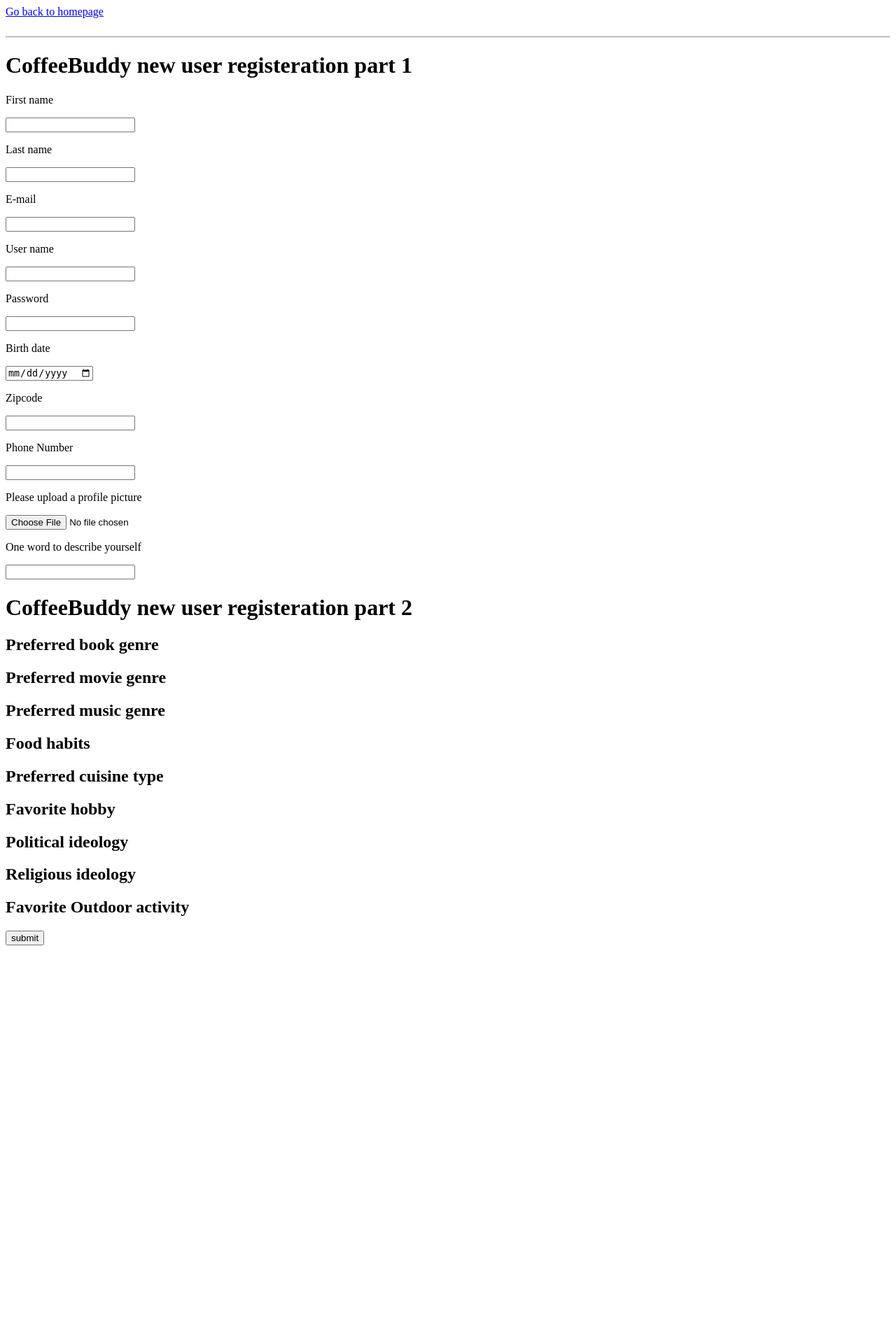
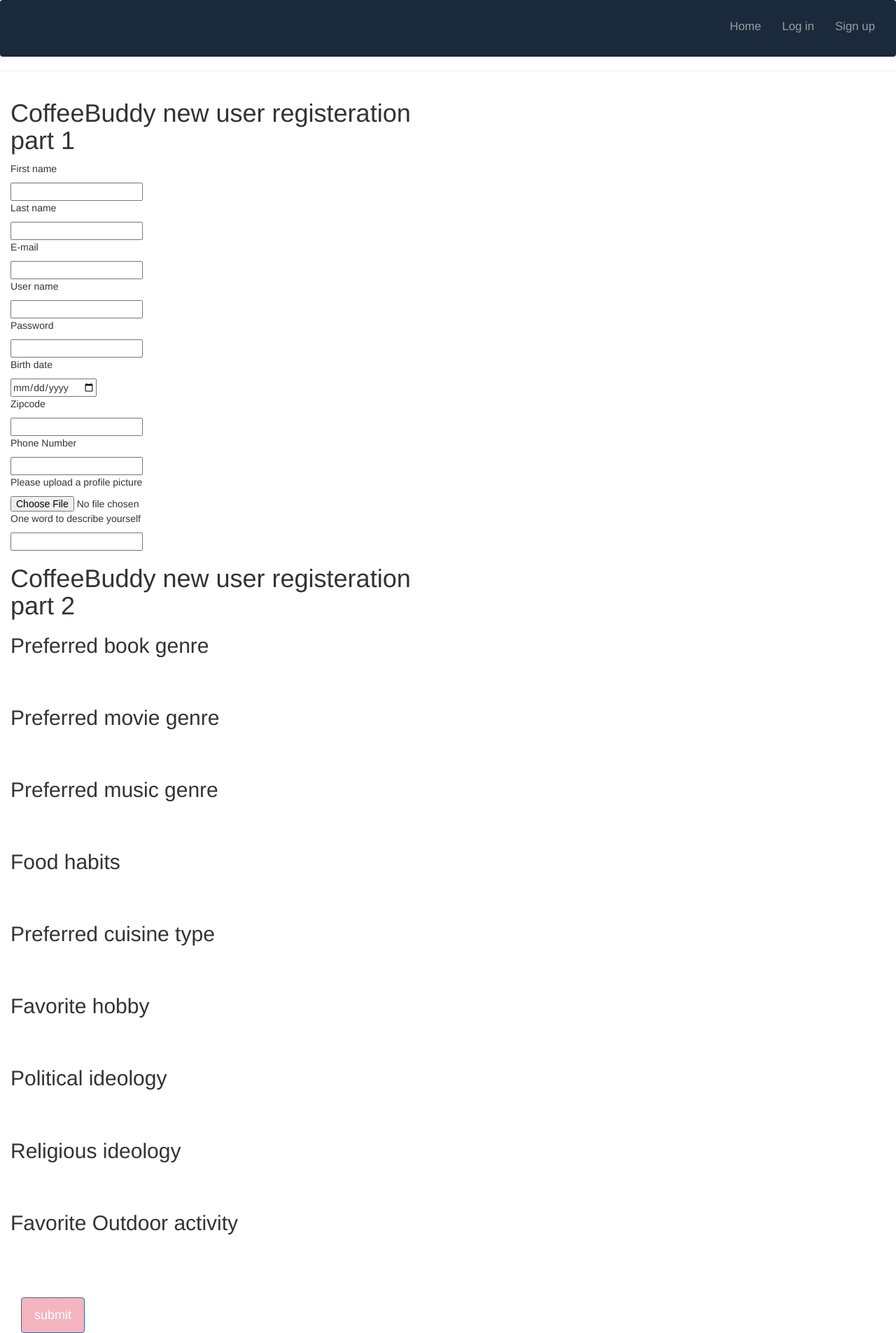
Before and after one commit to priyankaparikh/Coffeebuddy, a Flask app: page /register in a window 1280 px wide. Shown: the whole page at 70% size. Before the commit the page ends 1351 px from the top, so only its background shows below. Run offline with Flask 2, Linux system fonts and the light colour scheme; data that the repository does not hold is empty; parts of the project's set-up code (start-up, migrations or seed data) failed here and were passed over; some libraries are stand-ins or nearby versions.

Commit message:
added some styling

```diff
--- a/queries.py
+++ b/queries.py
@@ -20,7 +20,7 @@ def login_req(f):
     def decorated_function(*args, **kwargs):
         if session.get("user_id") is None:
             flash("Please log in or register.")
-            return redirect("/homepage.html")
+            return redirect("/")
         return f(*args, **kwargs)
     return decorated_function
 
@@ -35,8 +35,9 @@ def get_user_id(input_email):
     user = User.query.filter(User.email == '{}'.format(input_email)).all()
 
     # at this point our user looks something like this :
-    #[<user_id=489, email=LeahChavez@gmail.com, user_name=LhCv, password=bZ@KRW@k+4,
-    #date_of_birth=1983-04-29, zipcode=24568, phone=+96(5)2036281580>]
+    #[<user_id=489, email=LeahChavez@gmail.com, user_name=LhCv,
+    # password=bZ@KRW@k+4, #date_of_birth=1983-04-29,
+    #zipcode=24568, phone=+96(5)2036281580>]
 
     user_id = user[0].user_id
 
--- a/server.py
+++ b/server.py
@@ -10,6 +10,7 @@ from models import *
 from queries import *
 from matchmaker import *
 from yelper import filter_response
+import datetime
 
 app = Flask(__name__)
 app.config['UPLOAD_FOLDER'] = 'static/user_profile_pictures'
@@ -24,9 +25,20 @@ app.jinja_env.undefined = StrictUndefined
 
 @app.route('/')
 def index():
-    """Homepage."""
+    """ This route
+    - works as an index with links to every page
+    """
 
-    return render_template('homepage.html')
+    return render_template('index.html')
+
+@app.route('/homepage')
+def show_home_page():
+    """ This route
+    - shows the homepage with links for login and registration
+    """
+
+    return render_template("homepage.html")
+
 
 @app.route('/login', methods=["GET"])
 def login_input():
@@ -54,7 +66,8 @@ def check_login():
 
 @app.route('/register', methods=["GET"])
 def register_form():
-    """For user to register with email"""
+    """This route
+    - Checks theFor user to register with email"""
 
     all_interests = [all_book_genres(), all_movie_genres(),
                      all_music_genres(), all_food_habits(),
@@ -68,7 +81,9 @@ def register_form():
 
 @app.route('/register', methods=["POST"])
 def register_process():
-    """Get user registration and redirect to user_interests"""
+    """This route
+    - Gets a new user to register to the db cb
+    """
 
     fname = request.form.get('fname')
     fname = fname.capitalize()
@@ -153,10 +168,10 @@ def show_profile():
 @app.route('/plan_trip', methods=["GET"])
 @login_req
 def show_map():
-    """Show a map with coffeeshops
-    Putting in time constraints for the user input via
-    HTML so that every input is a valid input """
-
+    """This route
+    - Uses the pincode from the session to render a map
+    - Shows a map with coffeeshops
+    """
 
     return render_template("/plan_trip.html")
 
@@ -164,7 +179,10 @@ def show_map():
 @app.route('/plan_trip', methods=["POST"])
 @login_req
 def plan_trip():
-    """get trip time, pincode"""
+    """This route
+    - gets the trip time from the user who is logged in
+    - gets the trip pincode from the user
+    """
 
     query_time = request.form.get('triptime')
     query_pin_code = request.form.get('pincode')
@@ -173,12 +191,10 @@ def plan_trip():
 
     #add user query to the db
 
-    trip =  PendingMatch(
-                    user_id=user_id,
-                    query_pin_code=query_pin_code,
-                    query_time=query_time,
-                    pending=True
-                    )
+    trip =  PendingMatch(user_id=user_id,
+                        query_pin_code=query_pin_code,
+                        query_time=query_time,
+                        pending=True)
 
     db.session.add(trip)
     db.session.commit()
@@ -193,9 +209,9 @@ def plan_trip():
 @app.route('/show_matches',methods=['GET'])
 @login_req
 def show_potenital_matches():
-    """ This function
+    """ This route
         - accesses the session for a user_id and query_pin_code
-        - accesses the mathcmaker module for making matches
+        - accesses the matchmaker module for making matches
         -
     """
     # gets the user_id from the session
@@ -230,7 +246,9 @@ def show_potenital_matches():
 
         match_info.append((matched_username, match_percent, matched_user_id))
 
-    # match info is a list of tuples [(username, match_percent, matched_user_id)]
+    # match info is a list of tuples [(username,
+    #                               match_percent,
+    #                               matched_user_id)]
     return render_template('show_matches.html',
                                 user_name=user_name,
                                 user_info=user_info,
@@ -240,14 +258,40 @@ def show_potenital_matches():
 @app.route('/show_matches',methods=["POST"])
 @login_req
 def update_potenital_matches():
-    """ This function
+    """ This route
         - Gets the user input for a confirm match
         - Updates the user input for a match to the db
     """
 
-    matched_user_id = request.form.get("user_match")
-    print matched_user_id
-    return "Hi"
+    matched = request.form.get("user_match")
+    user_id_1 = session['user_id']
+    match_date = datetime.datetime.now()
+    query_pincode = session['query_pincode']
+
+    match = UserMatch(user_id_1=user_id_1,
+                    user_id_2=matched,
+                    match_date=match_date,
+                    user_2_status=bool("False"),
+                    query_pincode=query_pincode)
+
+    db.session.add(match)
+    db.session.commit()
+
+    return redirect()
+
+
+@app.route('/show_match_details', methods=["GET"])
+@login_req
+def show_match_details():
+    """ This function
+        - displays the final match of user's choice
+        - shows all the common interests to the user
+        - gives the user a chance to message the match
+        - gives the user a chance to choose a coffee shop
+    """
+
+
+    pass
 
 @app.route('/show_map', methods=["GET"])
 @login_req
@@ -273,19 +317,28 @@ def melon_info():
     # passes the json to the caller
     return jsonify(reccomendations)
 
+
+@app.route('/logout')
+def log_out_user():
+    """ This function
+        -empties the session to make sure that the user is logged out
+    """
+
+    session["user_id"] = None
+    session["query_pincode"] = None
+
+    return render_template('logout.html')
+
 ##############################################################################
 
 
 if __name__ == "__main__":
-    # We have to set debug=True here, since it has to be True at the
-    # point that we invoke the DebugToolbarExtension
+    # Sets debug=True here, since it has to be True at the
+    # point that invokes the DebugToolbarExtension
     app.debug = True
-    # make sure templates, etc. are not cached in debug mode
+    # Makes sure templates, etc. are not cached in debug mode
     app.jinja_env.auto_reload = app.debug
-
     connect_to_db(app)
-
-    # Use the DebugToolbar
+    # Uses the DebugToolbar
     DebugToolbarExtension(app)
-
     app.run(port=5000, host='0.0.0.0')
--- /dev/null
+++ b/static/style.css
@@ -0,0 +1,59 @@
+.navbar {
+  margin-bottom: 0;
+  margin-radius: 0;
+  background-color: #1a293c;
+  padding: 1% 0;
+  font-size: 1.2em;
+  border: 0;
+}
+
+.navbar-brand {
+  float: left;
+  min-height: 55px;
+  padding: 0 15px 5px;
+}
+
+.navbar-inverse .navbar-nav .active a,
+.navbar-inverse .navbar-nav .active a:focus,
+.navbar-inverse .navbar-nav .active a:hover {
+  color: #FFF;
+  background-color: #1a293c;
+}
+
+.carousel-caption {
+  top: 50%;
+  transform: translateY(-50%);
+  text-transform: uppercase;
+}
+
+.btn{
+  font-size: 18px;
+  color: #FFF;
+  padding: 12px 18px;
+  background: #f4b4c0;
+}
+.container {
+  margin: 4% auto;
+}
+.button_divider{
+    width: 20px;
+    height: 20px;
+    display: auto;
+}
+
+#icon{
+  max-width: 200px;
+  margin: 1% auto;
+}
+
+@media (max-width: 600px) {
+  .carousel-caption {
+    display: none;
+  }
+  #icon {
+    max-width: 140px;
+  }
+  h4 {
+    font-size: .9em;
+  }
+}
--- a/templates/base.html
+++ b/templates/base.html
@@ -2,18 +2,34 @@
   <html>
   <head>
       <title>CoffeeBuddy</title>
-      <!-- <link rel="stylesheet"
+      <meta charset="utf-8">
+      <meta name="viewport" content="width=device=width, initial-scale=1">
+        <script src="https://code.jquery.com/jquery.js"></script>
+      <link rel="stylesheet"
         href="https://maxcdn.bootstrapcdn.com/bootstrap/3.3.5/css/bootstrap.css">
-      <script src="https://maxcdn.bootstrapcdn.com/bootstrap/3.3.5/js/bootstrap.min.js"></script> -->
-      <script src="https://code.jquery.com/jquery.js"></script>
+      <script src="https://maxcdn.bootstrapcdn.com/bootstrap/3.3.5/js/bootstrap.min.js"></script>
       <link rel="stylesheet" href="/static/style.css">
   </head>
   <body>
-    <a href='/'>Go back to homepage</a><br>
-      {% for message in get_flashed_messages() %}
-          {{ message }}
-      {% endfor %}
-    <br>
+    <nav class="navbar navbar-inverse">
+      <div class="container-fluid">
+        <div class="navbar-header">
+          <button type="button" class="navbar-toggle" data-toggle="collapse" data-target="#MyNavbar">
+            <span class="icon-bar"></span>
+            <span class="icon-bar"></span>
+            <span class="icon-bar"></span>
+          </button>
+          <!-- this is a tag for putting a logo in the nabar -->
+          <a class="navbar-brand" href=""><img src=""></a>
+        </div>
+        <div class="collapse navbar-collapse" id="myNavbar">
+          <ul class="nav navbar-nav navbar-right">
+            <li><a href="/">Home</a></li>
+            <li><a href="/login">Log in</a></li>
+            <li><a href="/register">Sign up</a></li>
+          </ul>
+      </div>
+    </nav>
     <hr>
       {% block content %}
 
--- a/templates/register.html
+++ b/templates/register.html
@@ -1,5 +1,8 @@
 {% extends 'base.html' %}
     {% block content %}
+    <div class="container-fluid">
+      <div class="row">
+        <div class="col-lg-6">
           <h1>CoffeeBuddy new user registeration part 1</h1>
               <form action="register" method="POST" enctype="multipart/form-data">
                   <p>First name</p>
@@ -22,26 +25,40 @@
                       <input type="file" name="profile_picture" accept=".png, .jpg, .jpeg"required>
                   <p>One word to describe yourself</p>
                       <input type="text" name="one_word" required><br>
+        </div>
+      </div>
+      <div class="row">
+        <div class="col-lg-6">
           <h1>CoffeeBuddy new user registeration part 2</h1>
 
                 {% for sub_interest in all_interests %}
 
                     <h2>{{ sub_interest[0] }}</h2>
-
+                    <div class="container">
+                      <div class="btn-group" data-toggle="buttons">
                       {% for interest in sub_interest[1] %}
-
+                          <label class="btn btn-primary btn-lg btn-group.button-group-justified">
                           <input type="radio" name="{{sub_interest[0]}}" id="{{interest[1]}}" value="{{interest[0]}}" required>
                           <lable for="{{interest[1]}}">{{ interest[1] }}
+                          </label>
+                          <span class="button_divider">
+                            <div>
+                            </div>
+                          </span>
 
                       {% endfor %}
+                      <br>
+                      </div>
+                    </div>
+                {% endfor %}
+              <br>
+        </div>
+      </div>
+      <div class="col-lg-12">
 
-                {% endfor %}
-
-                  <input type = "submit" value="submit">
-
+          <input class="btn btn-primary" type = "submit" value="submit">
+        </label>
+      </div>
             </form>
-    {# if session['user'] #}
-        <!-- <script type="text/javascript"></script> -->
-    {# endif #}
-
+    </div>
     {% endblock %}
```
Also changed, not shown: models.py (+8 -4 lines), static/show_matches.js (added, +17 -0 lines), templates/homepage.html (+67 -9 lines), templates/index.html (added, +14 -0 lines), templates/logout.html (+8 -0 lines), templates/show_matches.html (+12 -30 lines), static/coffee_icon.png (added), static/icon_1.png (added), static/icon_2.png (added), static/icon_3.png (added), static/landing_page_0.jpg (added), static/landing_page_1.jpg (added), 3 other files. Lines whose indentation alone changed are shown as unchanged.
